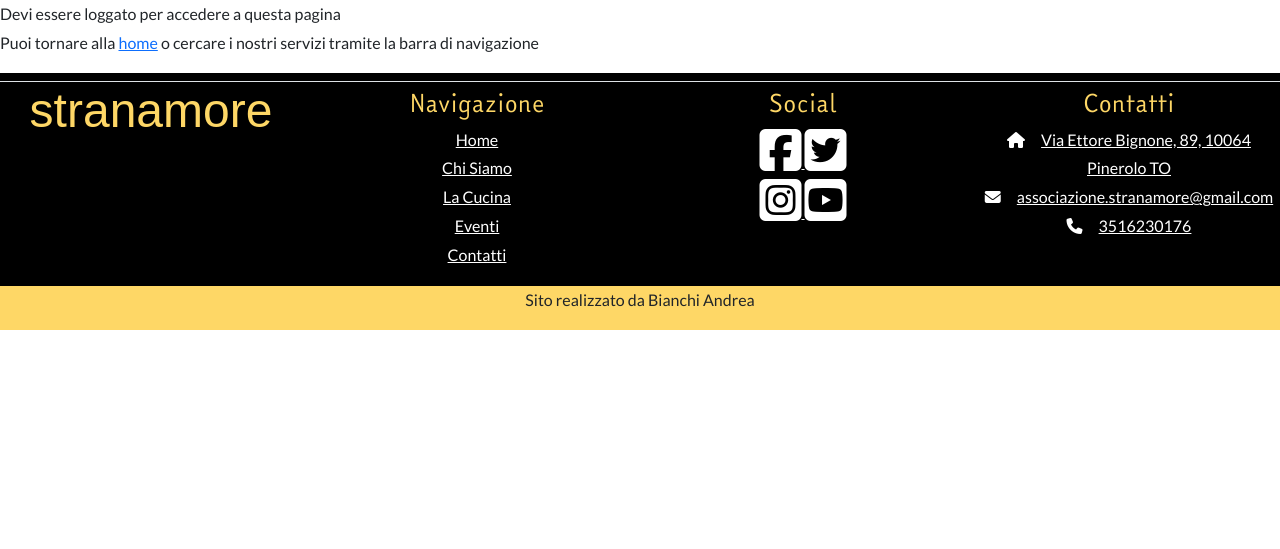
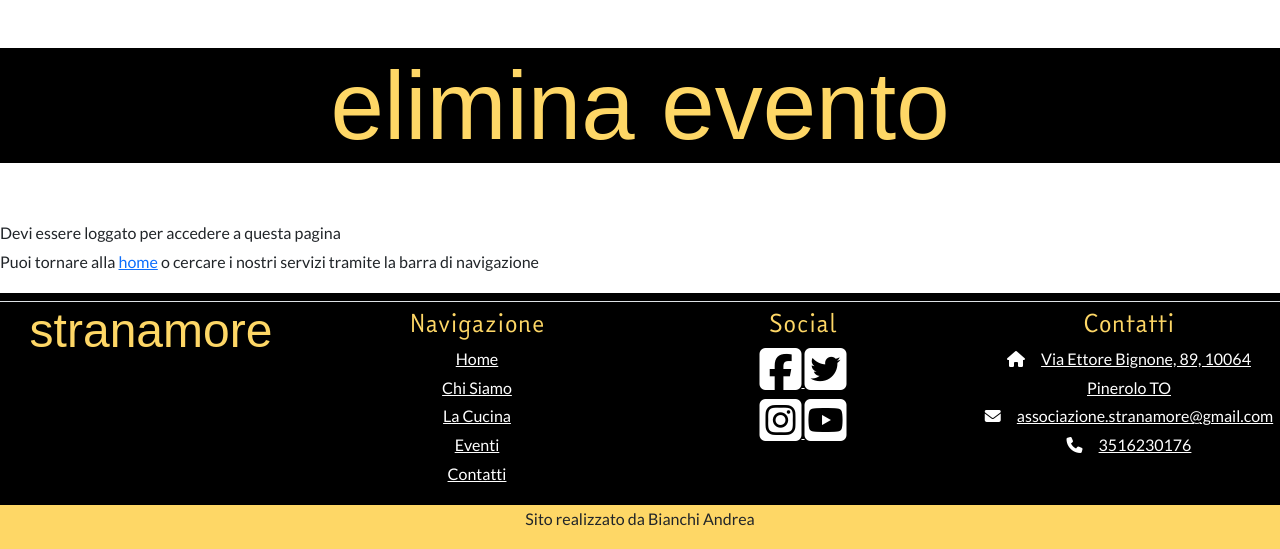
Before and after one commit to JimmyWhite86/StranaPHP, a PHP site: page /controllocancellazioneevento.php in a window 1280 px wide. Shown: the part 199-748 px from the top of the page. Run offline with PHP 8.4, Linux system fonts and the light colour scheme; some libraries are stand-ins or nearby versions; some web fonts are replaced.

Commit message:
gestione cancellazione eventi
Ho modificato la funzione che elimina l'eliminazione gestendola con un booleano.

Ho modificato il modo di comunicare all'utente l'eliminazione o l'errore

```diff
--- a/controllocancellazioneevento.php
+++ b/controllocancellazioneevento.php
@@ -4,7 +4,6 @@
   include "functionHTML.php";
   $nomePagina = "eliminaEvento";
 ?>
-
 
 <!DOCTYPE html>
 <html lang="it">
@@ -46,13 +45,20 @@
   <link rel="preconnect" href="https://fonts.gstatic.com" crossorigin>
   <link href="https://fonts.googleapis.com/css2?family=Bebas+Neue&display=swap" rel="stylesheet">
 
-  <title>Stranamore | Home</title>
+  <title>Strana eliminaEvento</title>
 
 </head>
 <body>
 
 <!-- Richiamo la nav bar-->
 <?php richiamaNavBar($nomePagina);?>
+
+<!-- "Titolo" della pagina -->
+<div class="my-5 row justify-content-center">
+  <div class="text-center">
+    <h1 class="titoloPagina">elimina evento</h1>
+  </div>
+</div>
 
 <?php
 
@@ -63,16 +69,36 @@
     $amministratore = $_SESSION["admin"];
     $username = $_SESSION["UserName"];
     if ($amministratore == 0) {
-      deviEssereAdmin();
+      deviEssereAdmin($username);
     }
     else {
       $idEvento = $_POST["eventoSelezionato"];
       $esitoEliminazione = eliminaEvento($idEvento);
-      if (!$esitoEliminazione) {
-        echo "<h1>Ci sono stati errori durante l'eliminazione dell'evento</h1>";
+
+      if (!$esitoEliminazione['successo']) { ?>
+        <div class="container-fluid d-flex justify-content-center bg-giallo pb-4 pt-4 mt-4 mb-4">
+          <div class="row bg-bianco justify-content-center col-6 text-center">
+            <h1> Ci sono stati errori durante l'eliminazione dell'evento </h1>
+            <p>Hai cercato di eliminare l'evento <?=$esitoEliminazione['nomeEvento']?></p>
+            <hr>
+            <a href="gestioneEventi.php">Torna alla pagina gestione eventi</a>
+            <a href="homeAdmin.php">Oppure torna alla home per admin</a>
+          </div>
+        </div>
+      <?php
+
       }
-      else {
-        echo "<h1>Eliminazione avvenuta con successo</h1>";
+      else {?>
+        <div class="container-fluid d-flex justify-content-center bg-giallo pb-4 pt-4 mt-4 mb-4">
+          <div class="row bg-bianco justify-content-center col-6 text-center">
+            <h1> Eliminazione evento avvenuta con successo </h1>
+            <p>Hai eliminato: <strong><?= $esitoEliminazione['nomeEvento']?></strong></p>
+            <hr>
+            <a href="gestioneEventi.php">Torna alla pagina gestione eventi</a>
+            <a href="homeAdmin.php">Oppure torna alla home per admin</a>
+          </div>
+        </div>
+<?php
       }
     }
   }
--- a/function.php
+++ b/function.php
@@ -90,18 +90,25 @@ function eliminaEvento ($idEvento) {
   $tmp = mysqli_query($conn, $sql);
   $nRow = mysqli_num_rows($tmp);
   if ($nRow == 0) {
-    echo "<h1>Evento non trovato $idEvento</h1>";
+    //echo "<h1>Evento non trovato $idEvento</h1>";
+    return ['successo' => false, 'nomeEvento' => ''];
   }
   else {
-    $sql = "DELETE FROM Eventi WHERE IDEvento='$idEvento'";
+    //ottengo i dati dell'evento per poi comunicarli all'utente
+    $datiEvento = mysqli_fetch_assoc($tmp);
+    $nomeEvento = $datiEvento['NomeEvento'];
+
+    $sql = "UPDATE Eventi SET eliminato=TRUE WHERE IDEvento='$idEvento'";
     $tmp = mysqli_query($conn, $sql);
     if ($tmp) {
-      return true;
-      echo "Evento $idEvento cancellato correttamente";
+      //echo "Evento $nomeEvento (ID: $idEvento) cancellato correttamente";
+      //return true;
+      return ['successo' => true, 'nomeEvento' => $nomeEvento];
     }
     else {
-      return false;
-      echo "Errore cancellazione evento";
+      //echo "Errore cancellazione evento $nomeEvento (ID: $idEvento)";
+      //return false;
+      return ['successo' => false, 'nomeEvento' => $nomeEvento];
     }
   }
   mysqli_close($conn);
```
